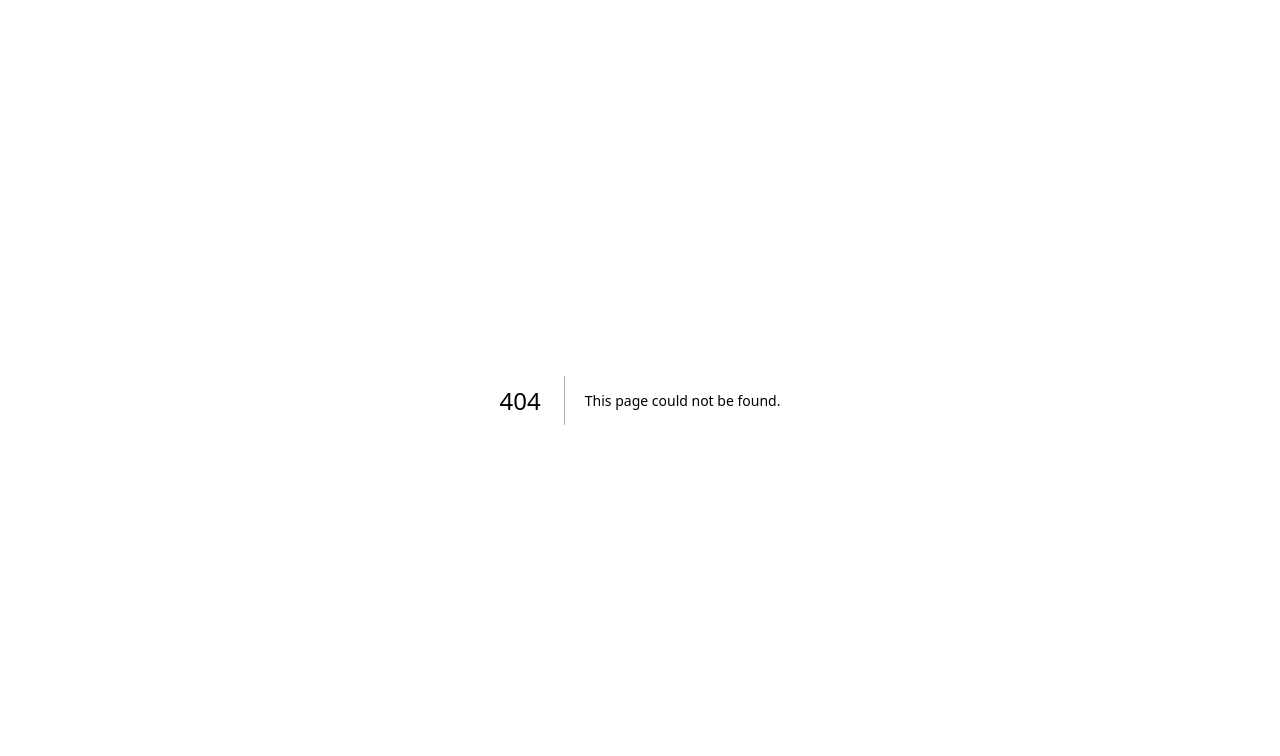
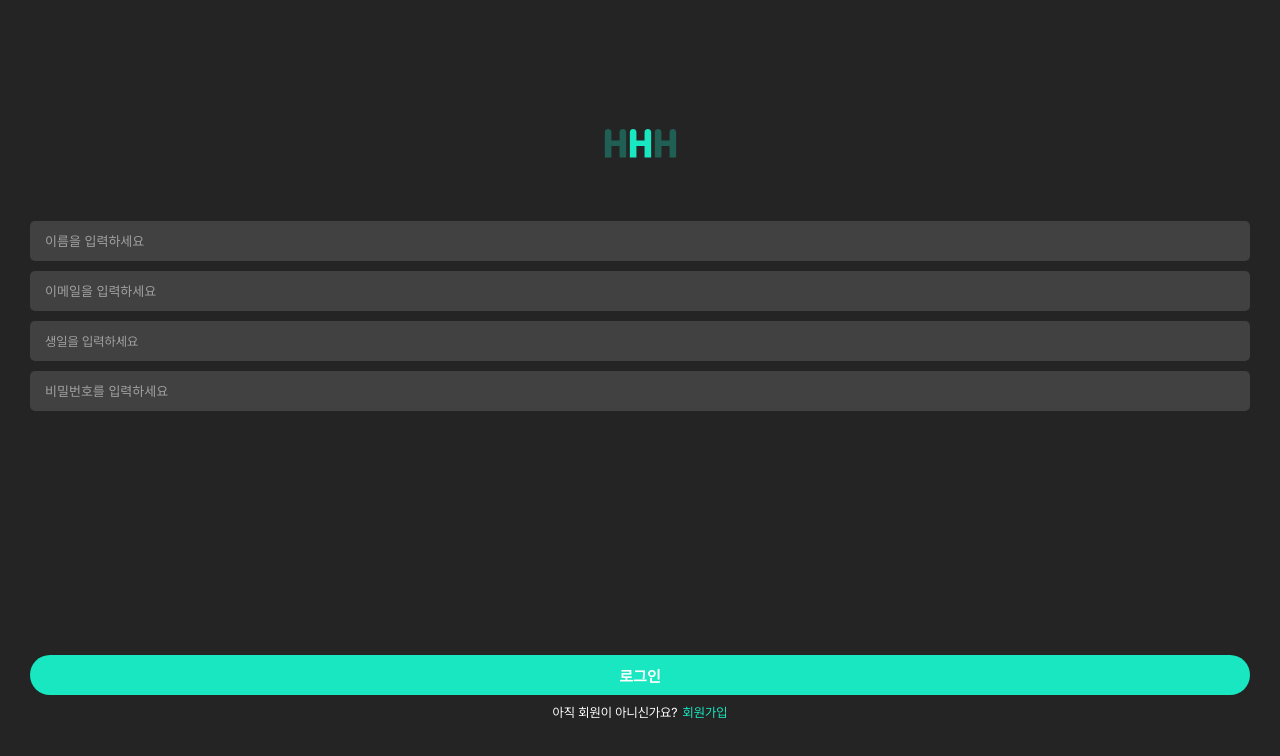
Before and after one commit to Hurts-Hearts-Healing/HHH_FE, a Next.js app: page /signup in a window 1280 px wide. Before the commit this address had no page. Shown: the top 756 px of the page. Built offline with nearby package versions, Linux system fonts and the light colour scheme.

Commit message:
feat :: 로그인 회원가입 퍼블리싱

```diff
--- /dev/null
+++ b/src/app/signup/page.tsx
@@ -0,0 +1,91 @@
+"use client"
+
+import styled from "styled-components"
+import AuthInput from "@/components/auth/input"
+import AuthButton from "@/components/auth/button"
+import Image from "next/image"
+import Logo from "../../assets/imgs/logo.svg";
+import BottomSheet from "@/components/auth/bottomSheet"
+import { useState } from "react"
+
+export default function Login() {
+    const [isBirthdayActive, setIsBirthdayActive] = useState<boolean>(false);
+
+    return (
+        <Wrapper>
+            <Image src={Logo} alt="HHH" style={{width: 75, marginTop: 117}}/>
+            <InputWrapper>
+                <AuthInput type="name" placeholder="이름을 입력하세요"/>
+                <AuthInput type="email" placeholder="이메일을 입력하세요"/>
+                <BirthdayInput
+                    $isActive={isBirthdayActive}
+                    onClick={() => setIsBirthdayActive(true)}
+                    // onBlur={() => setIsBirthdayActive(false)}
+                    tabIndex={0}
+                >
+                    생일을 입력하세요
+                </BirthdayInput>
+                <AuthInput type="password" placeholder="비밀번호를 입력하세요"/>
+            </InputWrapper>
+            <ButtonWrapper>
+                <AuthButton text="로그인"/>
+                <SignUpButtonWrapper>
+                    <p>아직 회원이 아니신가요?</p>
+                    <p className="highLight">회원가입</p>
+                </SignUpButtonWrapper>
+            </ButtonWrapper>
+            {isBirthdayActive && <BottomSheet onClose={() => setIsBirthdayActive(false)}/>}
+        </Wrapper>
+    )
+}
+
+const Wrapper = styled.div`
+    width: 100vw;
+    padding: 0px 30px;
+    display: flex;
+    flex-direction: column;
+    align-items: center;
+    height: 90vh;
+`;
+
+const InputWrapper = styled.div`
+    display: flex;
+    flex-direction: column;
+    gap: 10px;
+    width: 100%;
+    margin-top: 45px;
+`;
+
+const ButtonWrapper = styled.div`
+    display: flex;
+    flex-direction: column;
+    align-items: center;
+    gap: 10px;
+    width: 100%;
+    margin-top: auto;
+`;
+
+const SignUpButtonWrapper = styled.div`
+    display: flex;
+    align-items: center;
+    gap: 5px;
+    > p {
+        font-size: 13px;
+    }
+    .highLight {
+        color: #18E7C1;
+    }
+`;
+
+const BirthdayInput = styled.div<{$isActive: boolean}>`
+    display: flex;
+    align-items: center;
+    width: 100%;
+    background-color: #414142;
+    font-size: 13px;
+    height: 40px;
+    padding-left: 15px;
+    border-radius: 5px;
+    color: rgba(255, 255, 255, 0.5);
+    border: ${({ $isActive }) => ($isActive ? "1px solid #18E7C1" : "")};
+`;
```
Also changed, not shown: src/app/login/page.tsx (added, +64 -0 lines).
